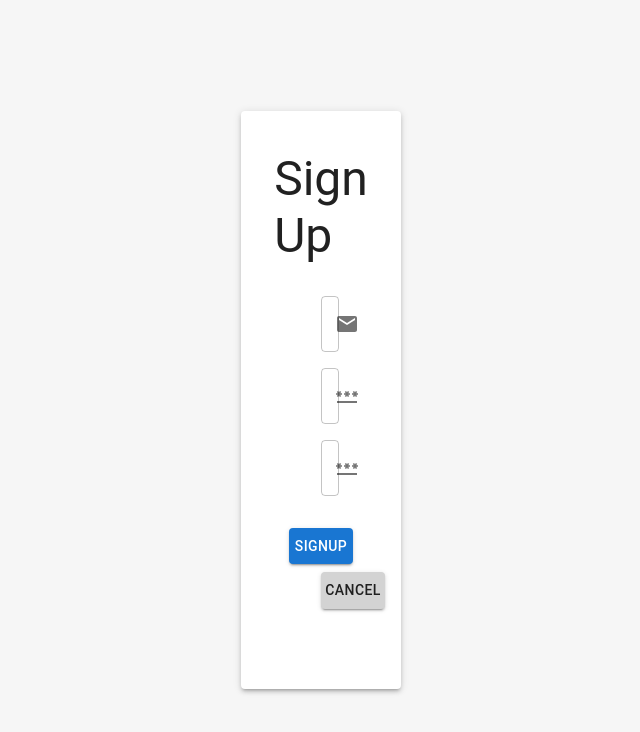
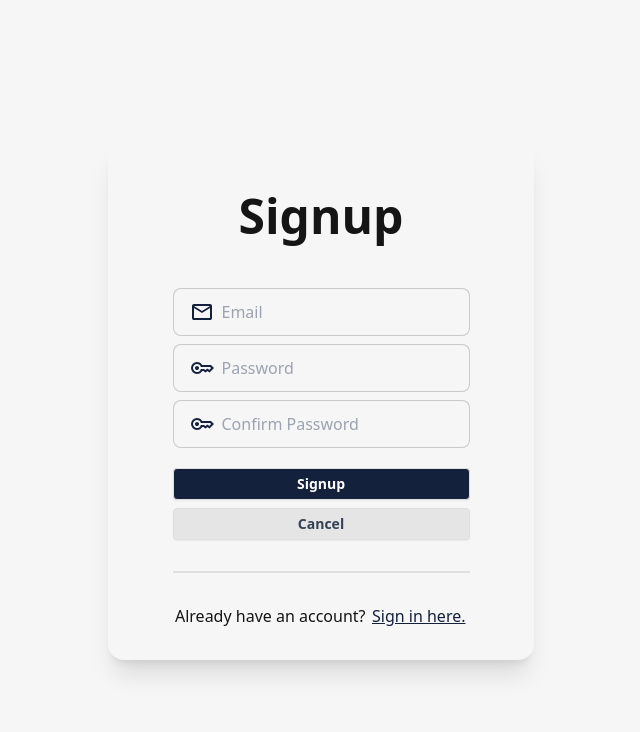
Before and after one commit to RobJinon/mobile-data-tracker, a React (Vite) app: page /signup in a window 1280 px wide. Shown: the top 732 px of the page, without its empty margins (319-959 px from the left). Built offline with nearby package versions, Linux system fonts and the light colour scheme; no server answers.

Commit message:
Updated UI for Signup page

```diff
--- a/src/signin_signup/Signup.jsx
+++ b/src/signin_signup/Signup.jsx
@@ -79,6 +79,9 @@ function Signup(props) {
             console.log("Enter a password.");
             errors += 1;
         }
+        if (password !== confirmPassword) {
+            console.log("Passwords don't match.");
+        }
 
         if (errors === 0){
             signupWithUsernameAndPassword(e);
@@ -87,101 +90,42 @@ function Signup(props) {
     };
 
     return (
-        <>
-            <Box
-                display="flex"
-                justifyContent="center"
-                alignItems="center"
-                minHeight="100vh"
-            >
-                <Paper
-                    elevation={3}
-                    sx={{
-                            p: 10,
-                            pt: 5,
-                            width: '20%',
-                            display: 'flex',
-                            flexDirection: 'column',
-                            justifyContent: 'center',
-                            alignItems: 'center'
-                        }}
-                >
+        <div className="card bg-base-100 w-3/4 lg:w-1/3 shadow-xl">
+            <div className="card-body items-center text-center">
+                <h2 className="card-title text-5xl my-5">Signup</h2>
 
-                    <Typography variant="h3" display="block" sx={{mb: 3}} gutterBottom>
-                        Sign Up
-                    </Typography>
+                <div className='flex flex-col gap-2'>
+                    <label className="input input-bordered flex items-center gap-2 mt-5">
+                        <svg xmlns="http://www.w3.org/2000/svg" className='fill-[#14213D]' height="24px" viewBox="0 -960 960 960" width="24px"><path d="M160-160q-33 0-56.5-23.5T80-240v-480q0-33 23.5-56.5T160-800h640q33 0 56.5 23.5T880-720v480q0 33-23.5 56.5T800-160H160Zm320-280L160-640v400h640v-400L480-440Zm0-80 320-200H160l320 200ZM160-640v-80 480-400Z"/></svg>
+                        <input type="email" className="grow" placeholder="Email" onChange={e => setEmail(e.target.value)} />
+                    </label>
 
-                    <FormControl sx={{ m: 1, width: '100%'}} variant="outlined">
-                        <InputLabel htmlFor="email">Email</InputLabel>
-                        <OutlinedInput
-                            id="outlined-adornment-password"
-                            type='text'
-                            placeholder='Email'
-                            startAdornment={
-                            <InputAdornment position="start">
-                                <EmailIcon />
-                            </InputAdornment>
-                            }
-                            label="Email"
-                            onChange = { (e) => setEmail(e.target.value) }
+                    <label className="input input-bordered flex items-center gap-2 border">
+                        <svg xmlns="http://www.w3.org/2000/svg" className='fill-[#14213D]' height="24px" viewBox="0 -960 960 960" width="24px" ><path d="M280-400q-33 0-56.5-23.5T200-480q0-33 23.5-56.5T280-560q33 0 56.5 23.5T360-480q0 33-23.5 56.5T280-400Zm0 160q-100 0-170-70T40-480q0-100 70-170t170-70q67 0 121.5 33t86.5 87h352l120 120-180 180-80-60-80 60-85-60h-47q-32 54-86.5 87T280-240Zm0-80q56 0 98.5-34t56.5-86h125l58 41 82-61 71 55 75-75-40-40H435q-14-52-56.5-86T280-640q-66 0-113 47t-47 113q0 66 47 113t113 47Z"/></svg>
+                        <input type="password" className="grow" placeholder='Password' onChange={e => setPassword(e.target.value)} />
+                    </label>
 
-                    />
-                    </FormControl>
+                    <label className="input input-bordered flex items-center gap-2 mb-3 border">
+                        <svg xmlns="http://www.w3.org/2000/svg" className='fill-[#14213D]' height="24px" viewBox="0 -960 960 960" width="24px" ><path d="M280-400q-33 0-56.5-23.5T200-480q0-33 23.5-56.5T280-560q33 0 56.5 23.5T360-480q0 33-23.5 56.5T280-400Zm0 160q-100 0-170-70T40-480q0-100 70-170t170-70q67 0 121.5 33t86.5 87h352l120 120-180 180-80-60-80 60-85-60h-47q-32 54-86.5 87T280-240Zm0-80q56 0 98.5-34t56.5-86h125l58 41 82-61 71 55 75-75-40-40H435q-14-52-56.5-86T280-640q-66 0-113 47t-47 113q0 66 47 113t113 47Z"/></svg>
+                        <input type="password" className="grow" placeholder='Confirm Password' onChange={e => setConfirmPassword(e.target.value)} />
+                    </label>
 
-                    <FormControl sx={{ m: 1, width: '100%' }} variant="outlined">
-                        <InputLabel htmlFor="password">Password</InputLabel>
-                        <OutlinedInput
-                            id="password"
-                            type='password'
-                            placeholder='Password'
-                            startAdornment={
-                            <InputAdornment position="start">
-                                <PasswordIcon />
-                            </InputAdornment>
-                            }
-                            label="Password"
-                            onChange = { (e) => setPassword(e.target.value)}
+                    <button className="btn btn-sm bg-[#14213D] rounded text-white" onClick={validateForm}>Signup</button>
 
-                    />
-                    </FormControl>
-
-                    <FormControl sx={{ m: 1, width: '100%' }} variant="outlined">
-                        <InputLabel htmlFor="confirm-password">Confirm Password</InputLabel>
-                        <OutlinedInput
-                            id="confirm-password"
-                            type='password'
-                            placeholder='Confirm Password'
-                            startAdornment={
-                            <InputAdornment position="start">
-                                <PasswordIcon />
-                            </InputAdornment>
-                            }
-                            label="Confirm Password"
-                            onChange = { (e) => setConfirmPassword(e.target.value) }
-
-                    />
-                    </FormControl>
-
-                    <Button
-                            type='submit'
-                            variant='contained'
-                            sx={{width: '100%', mt: 3}}
-                            onClick = {(e) => validateForm(e)}>
-                                Signup
-                    </Button>
-
-                    <Link to = "/login" style={{width:'100%'}}>
-                        <Button
-                            type='submit'
-                            variant='contained'
-                            sx={{width: '100%', mt: 1, background: 'lightgray', color: '#1f1f1f', '&:hover': {background: '#9e9e9e', color: 'white'}}}>
-                                Cancel
-                        </Button>
+                    <Link to='/' >
+                        <button className="btn btn-sm bg-[#E5E5E5] w-full rounded text-slate-700">Cancel</button>
                     </Link>
 
-                </Paper>
-            </Box>
-        </>
+                    <div className='divider'></div>
+
+                    <div className="flex flex-col lg:flex-row">
+                        <p>Already have an account?</p>
+                        <Link to='/login'><a className='link link-primary mx-1'>Sign in here.</a></Link>
+                    </div>
+
+                </div>
+            </div>
+        </div>
     );
 }
 
```
